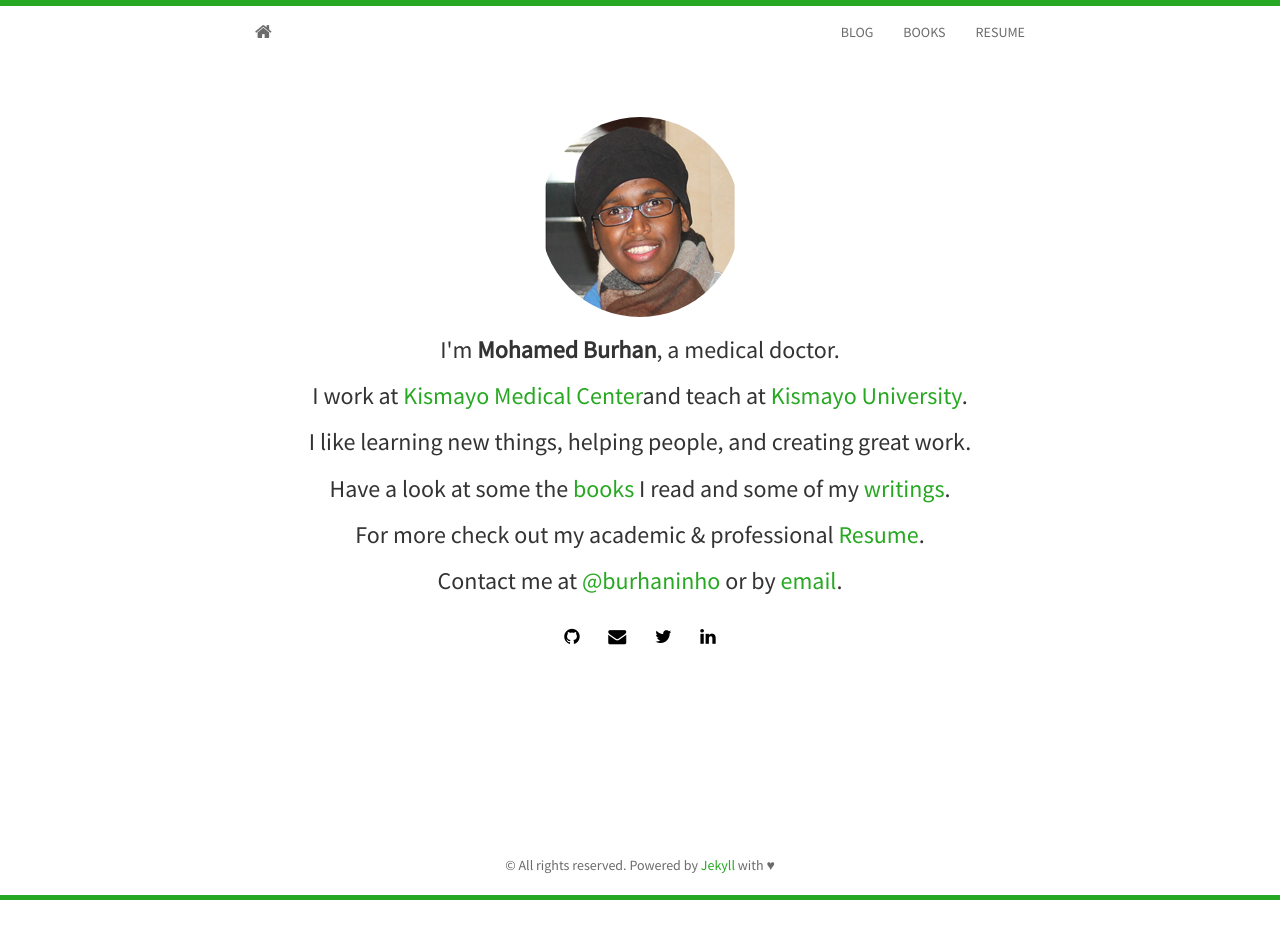
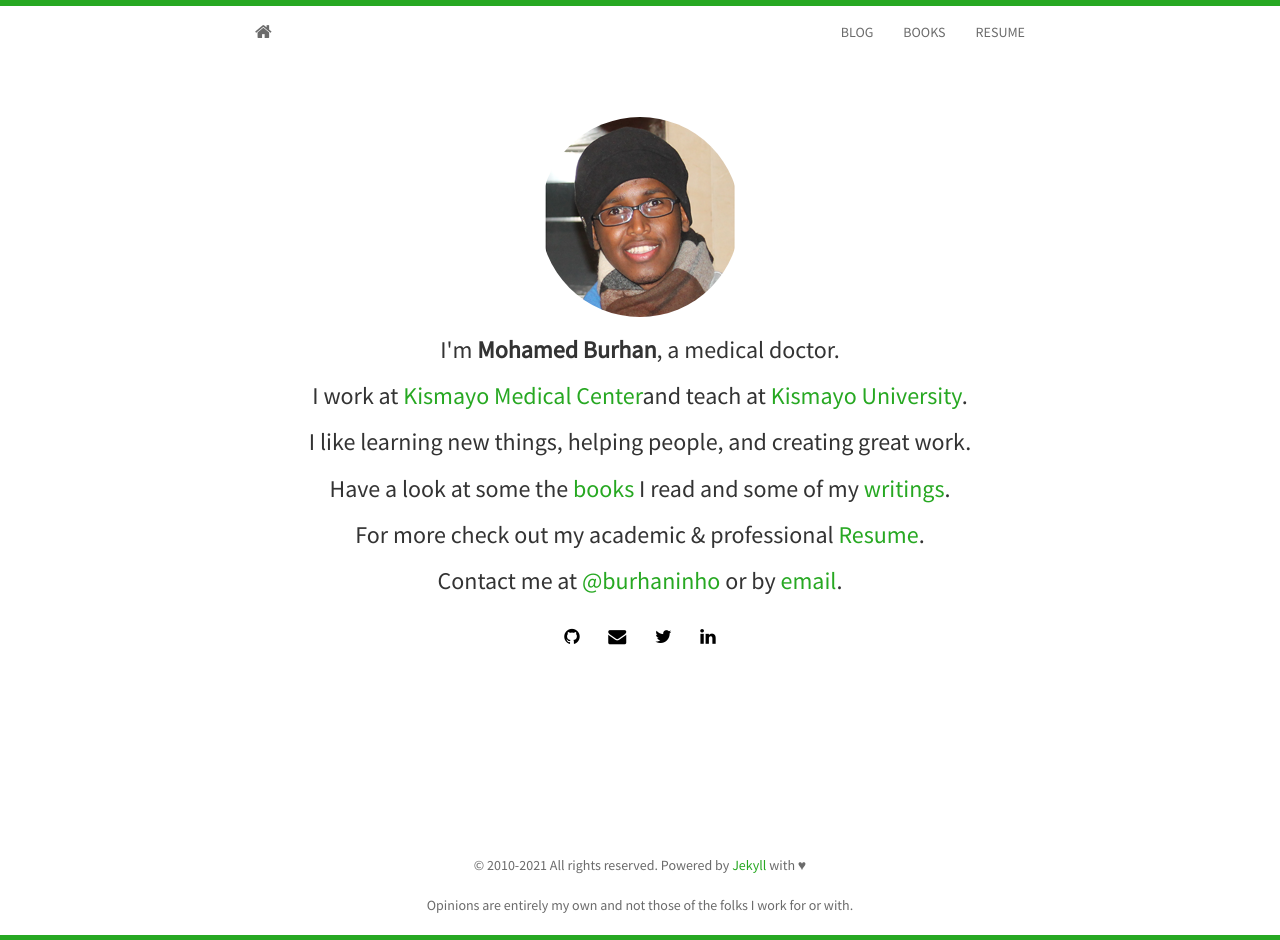
Before and after one commit to burhaninho/burhaninho.github.io, a Jekyll site: the page built from index.html, in a window 1280 px wide. Built offline with Jekyll 4.4.1, drawn with Linux system fonts in a browser that asks for light colours; nearby versions of some CDN libraries; the list of posts is cut into pages by our own code; before the commit the page ends 900 px from its top, so only the background shows below that.

Commit message:
Update footer.html

```diff
--- a/_includes/footer.html
+++ b/_includes/footer.html
@@ -1,7 +1,8 @@
 <footer>
     <div id="footer">
         <div class="container">
-            <p class="text-muted">© All rights reserved. Powered by <a href="http://jekyllrb.com/">Jekyll</a> with ♥</p>
+            <p class="text-muted">© 2010-2021 All rights reserved. Powered by <a href="http://jekyllrb.com/">Jekyll</a> with ♥</p>
+            <p class="text-muted"> Opinions are entirely my own and not those of the folks I work for or with.</p>
         </div>
     </div>
 </footer>
```
